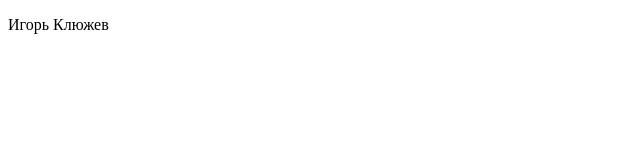
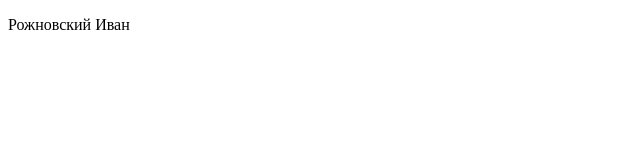
Before and after one commit to VanjaRo/Web-ITMO-Course, a plain HTML site: page index.html in a window 1280 px wide. Shown: the full height of the page, 0-640 px from the left. Drawn offline with Linux system fonts and the light colour scheme.

Commit message:
Changed context on the page.

```diff
--- a/index.html
+++ b/index.html
@@ -5,6 +5,6 @@
     <title>M33011</title>
 </head>
 <body>
-  <p> Игорь Клюжев </p>
+  <p> Рожновский Иван </p>
 </body>
 </html>
```
